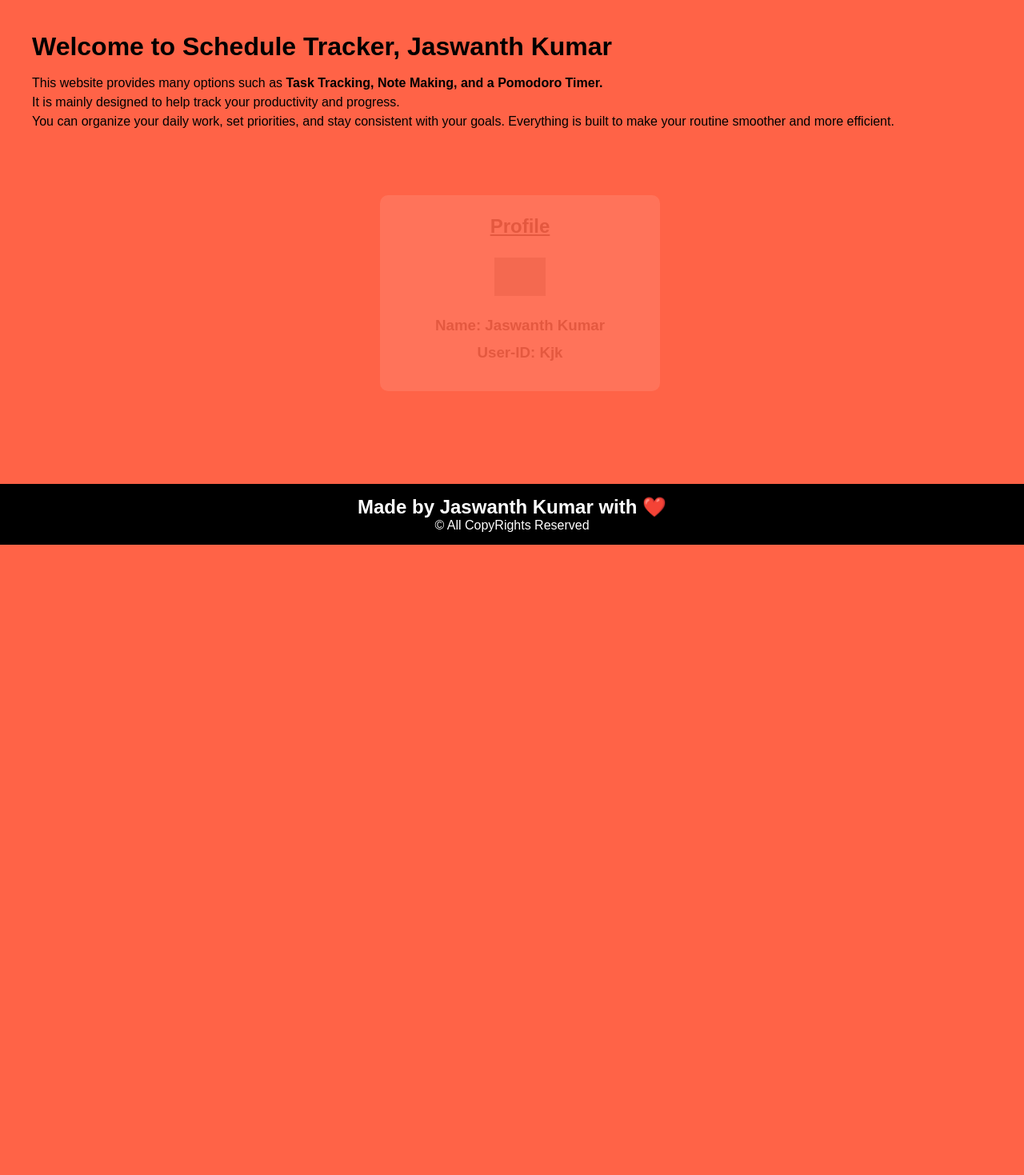
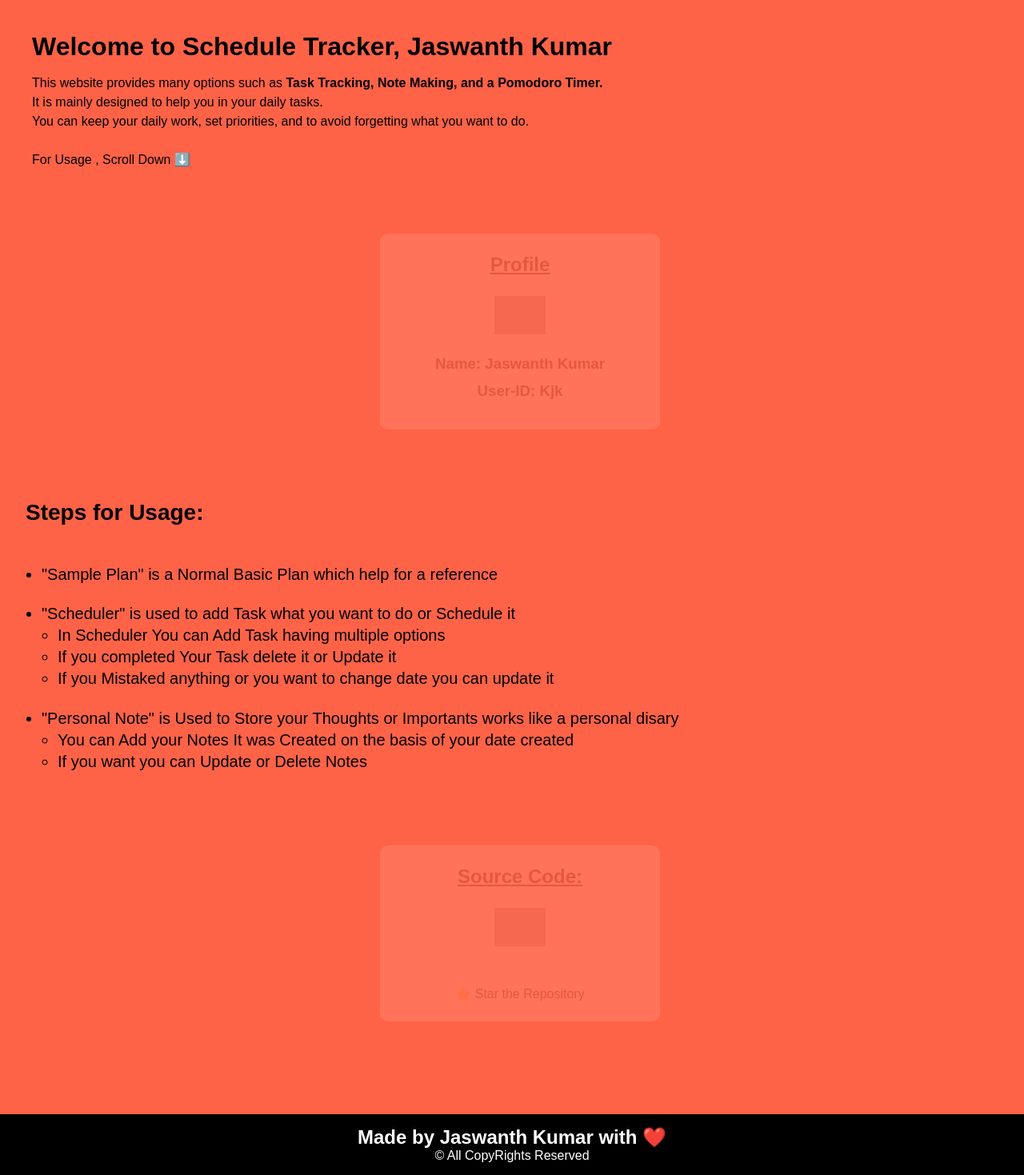
Before and after one commit to Jaswanth-Kumar-2007/CSL100_Project, a Flask app: page /dashboard in a window 1280 px wide. Shown: the part 102-1571 px from the top of the page at 80% size. Before the commit the page ends 783 px from the top, so only its background shows below. Run offline with Flask 3, Linux system fonts and the light colour scheme; a user stored in the database is signed in; data comes from the database, SQL or seed files in the repository; both versions use the stored data as it was after the commit; grey boxes are pictures that could not be loaded.

Commit message:
Finalized CSL Project

```diff
--- a/templates/dashboard.html
+++ b/templates/dashboard.html
@@ -94,6 +94,46 @@
         .box h3 {
             margin: 12px 0;
         }
+        .box a{
+            color:white;
+        }
+        .box a:hover{
+            color:red;
+        }
+        .container-2 {
+            display: flex;
+            flex-direction: column;
+            padding: 30px 10px;
+            gap: 25px;
+        }
+        .box-2 {
+            width: 90%;
+            max-width: 900px;
+            font-family: Arial, Helvetica, sans-serif;
+            background-color:#FF6347;
+            padding: 18px 22px;
+            border-radius: 12px;
+            border: none;
+            transition: transform,background-color;
+        }
+        .box-2:hover {
+            transform: translateY(-8px);
+            background-color:orangered;
+        }
+        .box-2 h2 {
+            margin-bottom: 10px;
+            color:black;
+            font-size: 28px;
+        }
+        .box-2 ul {
+            margin-left: 20px;
+            margin-bottom: 5px;
+        }
+        .box-2 ul li {
+            margin: 4px 0;
+            font-size: 20px;
+            color: black;
+        }
         footer {
             background-color: black;
             color: white;
@@ -121,9 +161,10 @@
         <h1>Welcome to Schedule Tracker, {{ user.name }}</h1>
         <p>
             This website provides many options such as<b> Task Tracking, Note Making, and a Pomodoro Timer. </b><br>
-            It is mainly designed to help track your productivity and progress.<br>
-            You can organize your daily work, set priorities, and stay consistent with your goals.
-            Everything is built to make your routine smoother and more efficient.<br>
+            It is mainly designed to help you in your daily tasks.<br>
+            You can keep your daily work, set priorities, and to avoid forgetting what you want to do.
+            <br><br>
+            For Usage , Scroll Down ⬇️
         </p>
     </div>
     <div class="container">
@@ -134,6 +175,34 @@
             <h3><b>User-ID:</b> {{ user.userid }}</h3>
         </div>
     </div>
+    <div class="container-2">
+        <div class="box-2">
+            <h2>Steps for Usage:</h2>
+            <br><br>
+            <ul>
+                <li>"Sample Plan" is a Normal Basic Plan which help for a reference</li><br>
+                <li>"Scheduler" is used to add Task what you want to do or Schedule it</li>
+                <ul>
+                    <li>In Scheduler You can Add Task having multiple options</li>
+                    <li>If you completed Your Task delete it or Update it</li>
+                    <li>If you Mistaked anything or you want to change date you can update it </li>
+                </ul><br>
+                <li>"Personal Note" is Used to Store your Thoughts or Importants works like a personal disary</li>
+                <ul>
+                    <li>You can Add your Notes It was Created on the basis of your date created</li>
+                    <li>If you want you can Update or Delete Notes</li>
+                </ul>
+            </ul>
+        </div>
+    </div>
+    <div class="container">
+        <div class="box">
+            <h2>Source Code:</h2>
+            <img src="https://cdn3.iconfinder.com/data/icons/inficons/512/github.png" alt="github"><br>
+            <a href="https://github.com/Jaswanth-Kumar-2007/CSL100_Project" target="_blank">CSL Project Github</a><br><br>
+            <p> ⭐ Star the Repository</p>
+        </div>
+    </div>
     <footer>
         <h2>Made by Jaswanth Kumar with ❤️</h2>
         <p>&copy; All CopyRights Reserved</p>
```
Also changed, not shown: templates/login.html (+9 -2 lines), templates/register.html (+9 -2 lines), templates/resources.html (+22 -7 lines), templates/studytemplate.html (+11 -11 lines), README.md, instance/database.db.
